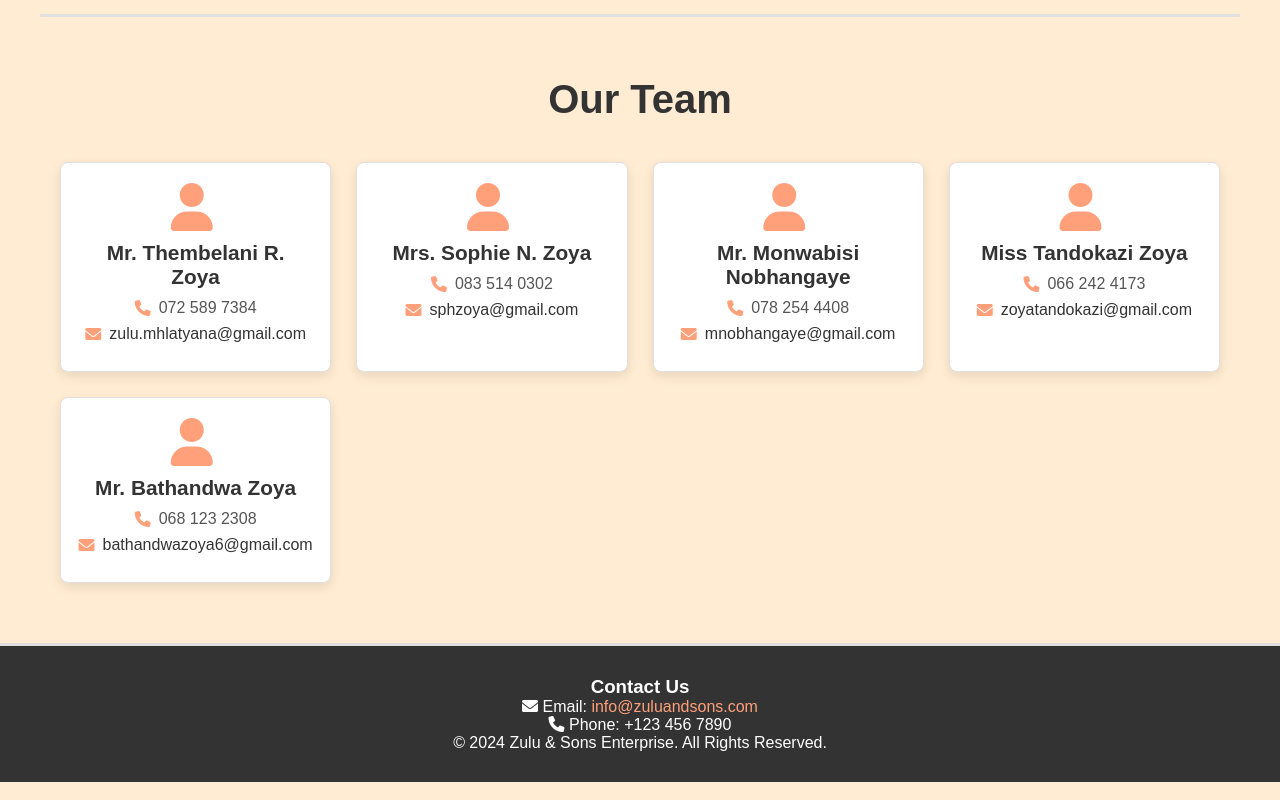
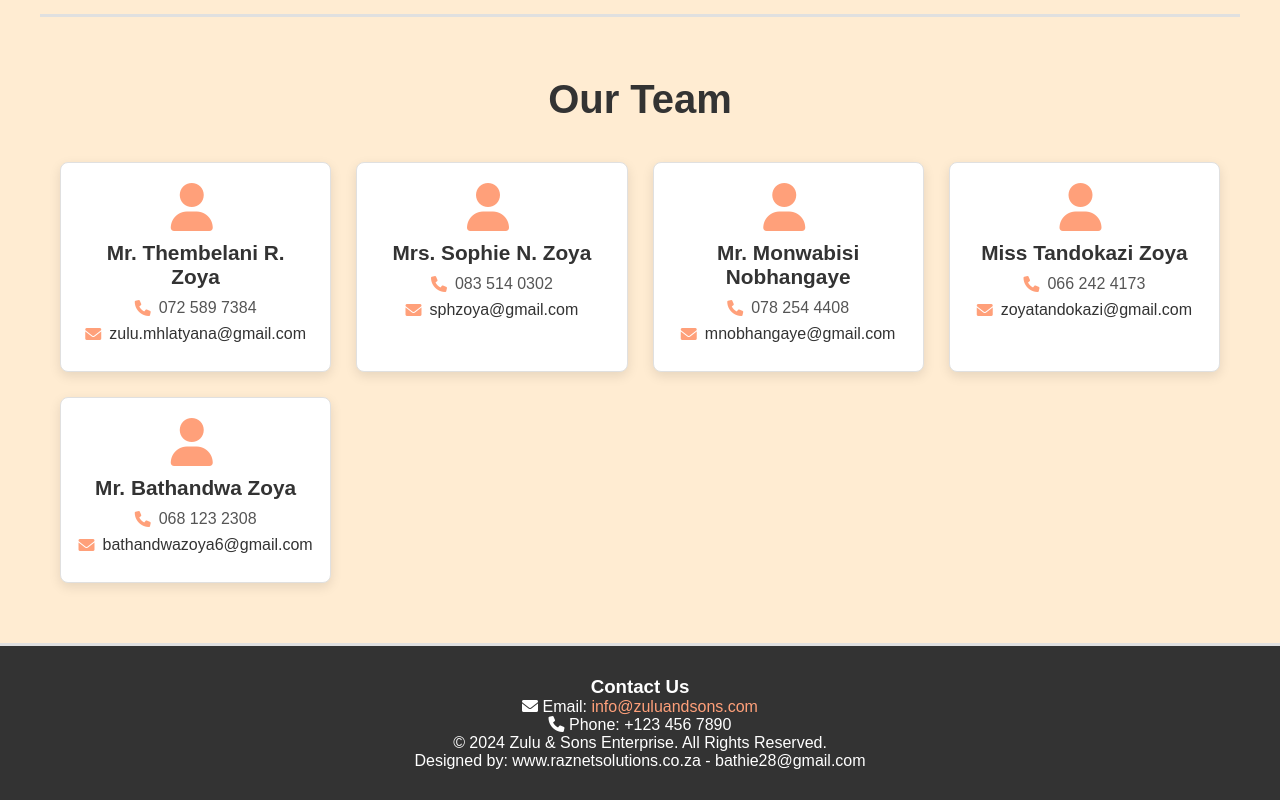
Before and after one commit to Razworld00/Zulu-Sons-Enterprise, a plain HTML site: page index.html in a window 1280 px wide. Shown: the part 2253-3053 px from the top of the page. Drawn offline with Linux system fonts and the light colour scheme; files whose address does not match are found by name.

Commit message:
Update index.html

```diff
--- a/index.html
+++ b/index.html
@@ -129,6 +129,7 @@
         <p><i class="fas fa-envelope"></i> Email: <a href="mailto:info@zuluandsons.com">info@zuluandsons.com</a></p>
         <p><i class="fas fa-phone"></i> Phone: +123 456 7890</p>
         <p>&copy; 2024 Zulu & Sons Enterprise. All Rights Reserved.</p>
+         <p>Designed by: www.raznetsolutions.co.za - bathie28@gmail.com</p>
     </footer>
 
     <script src="js/main.js"></script>
```
